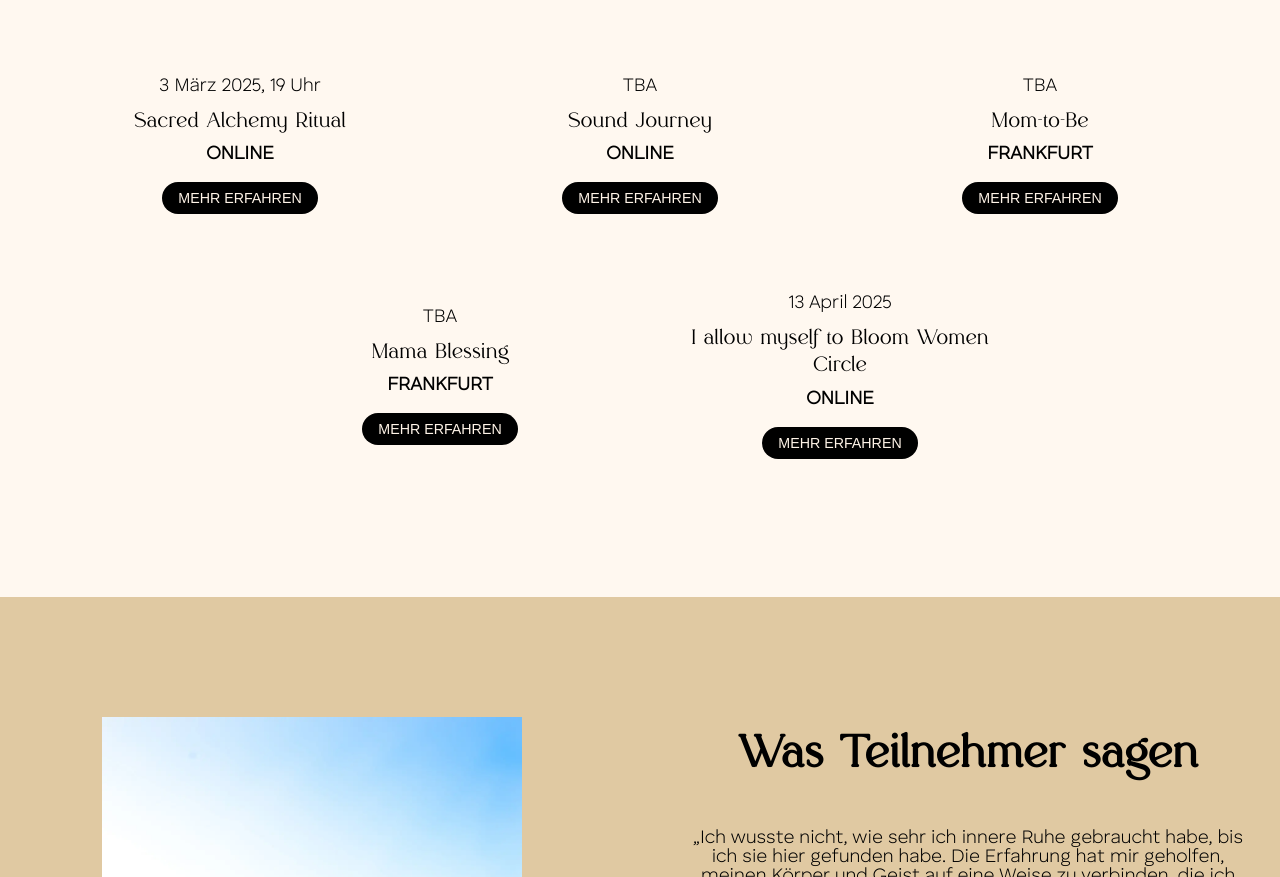
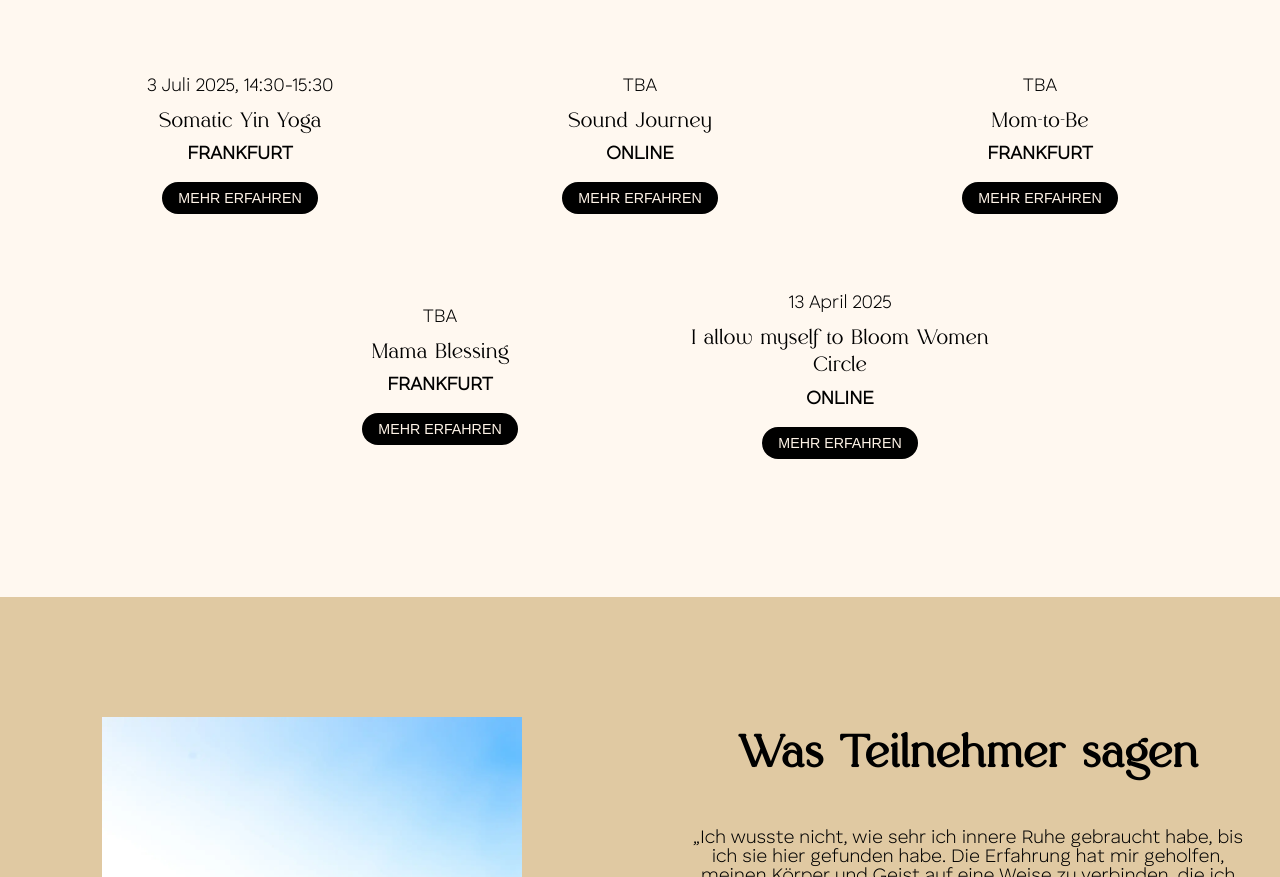
Before and after one commit to lunas-garden/lunas-garden.de, a plain HTML site: page index.html in a window 1280 px wide. Shown: the part 3093-3970 px from the top of the page. Drawn offline with nearby package versions, Linux system fonts and the light colour scheme.

Commit message:
Update index.html

```diff
--- a/index.html
+++ b/index.html
@@ -245,18 +245,18 @@
                     <p class="date"
                     data-lang-en="3rd April 2025"
                     data-lang-de="3 April 2025">
-                        3 März 2025, 19 Uhr
+                      3 Juli 2025, 14:30-15:30
                     </p>
                     <p class="description">
-                        Sacred Alchemy Ritual
+                        Somatic Yin Yoga
                     </p>
 
                     <p class="location">
-                        Online
+                       Frankfurt
                     </p>
                     <button data-lang-en="Learn More" data-lang-de="Mehr erfahren">
                         <!-- Add URL to the Google Event inside href="...." -->
-                        <a href="https://docs.google.com/forms/d/e/1FAIpQLScj76dbbAUGJx1zVOs5NeUCkOBuAoZWgpwktDgveGdKwuIlAA/viewform?usp=dialog" target="_blank">Mehr erfahren</a>
+                        <a href="https://docs.google.com/forms/d/e/1FAIpQLSeHBUF95zxXfqAz5ekqcjrRW8kj2adHz8oB-fbQ94AvRz6qTg/viewform?usp=header" target="_blank">Mehr erfahren</a>
                     </button>
                 </div>
 
```
